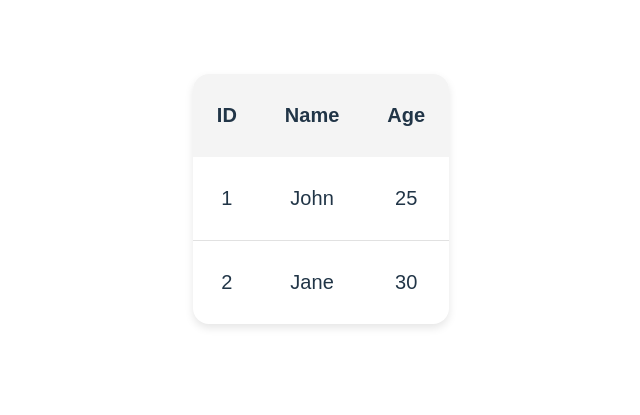
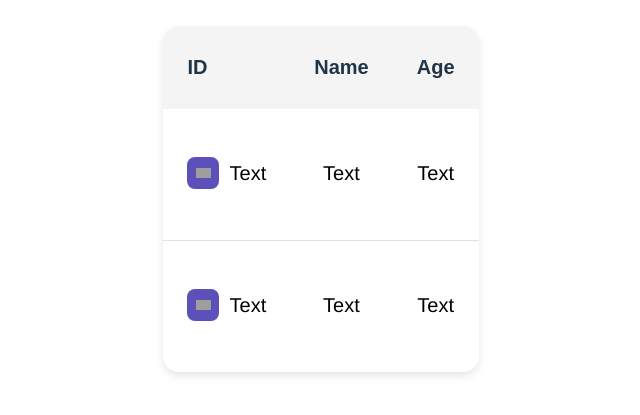
Before and after one commit to shadowae/component-library, a React (Vite) app: page / in a window 1280 px wide. Shown: the part 201-616 px from the top of the page, without its empty margins (319-959 px from the left). Built offline with nearby package versions, Linux system fonts and the light colour scheme; grey boxes are pictures that could not be loaded.

Commit message:
feature: updated table component to work with cell

```diff
--- a/src/TableComponent.css
+++ b/src/TableComponent.css
@@ -55,3 +55,7 @@ table tr {
         font-size: 16px; /* SM & XS */
     }
 }
+
+.selected {
+    background-color: #EFEDFD;
+}
--- a/src/TableComponent.tsx
+++ b/src/TableComponent.tsx
@@ -1,67 +1,93 @@
 import React, { useState } from 'react';
 import './TableComponent.css';
 import SortingIcons from "./components/SortingIcons.tsx";
+import Cell from "./components/Cell.tsx";
 
 interface TableColumnProps {
-	data: any;
+	data: never;
 	columnKey: string;
+	selected: boolean;
+	firstColumn: boolean;
 }
 
 interface TableComponentProps {
-	data: any[];
+	data: never[];
 	columns: { name: string; key: string }[];
 	sortable: boolean;
 	selectable: 'single' | 'multi';
 	onSort?: (columnKey: string, sortDirection: string | null) => void;
-	onSelect?: (selectedRows: any[]) => void;
+	onSelect?: (selectedRows: never[]) => void;
 }
 
 const TableComponent: React.FC<TableComponentProps> = ({ data, columns, sortable, selectable, onSort, onSelect }) => {
 	const [sortedColumn, setSortedColumn] = useState<string | null>(null);
-	const [selectedRows, setSelectedRows] = useState<any[]>([]);
-	const [sortDirection, setSortDirection] = useState<string| null>(null)
+	const [selectedRows, setSelectedRows] = useState<Set<never>>(new Set());
+	const [sortDirection, setSortDirection] = useState<string | null>(null);
 
 	const getNewDirection = (sortDirection: string | null, isNewColumn: boolean) => {
 		if (isNewColumn) {
-			return 'asc'
+			return 'asc';
 		}
 		switch (sortDirection) {
 			case 'asc':
-				return 'desc'
+				return 'desc';
 			case 'desc':
 				return null;
 			default:
-				return 'asc'
+				return 'asc';
 		}
-	}
+	};
 
 	const handleSort = (columnKey: string) => {
 		if (sortable && onSort) {
 			const getSortDirection = getNewDirection(sortDirection, sortedColumn !== columnKey);
-			setSortDirection(getSortDirection)
+			setSortDirection(getSortDirection);
 			setSortedColumn(columnKey);
 			onSort(columnKey, getSortDirection);
 		}
 	};
 
-	const handleSelect = (row: any) => {
+	const handleSelect = (row: never) => {
+		const updatedSelectedRows = new Set(selectedRows);
+
 		if (selectable === 'single') {
-			setSelectedRows([row]);
+			updatedSelectedRows.clear();
+			updatedSelectedRows.add(row)
+			setSelectedRows(updatedSelectedRows);
 		} else if (selectable === 'multi') {
-			setSelectedRows(selectedRows.includes(row) ? selectedRows.filter(item => item !== row) : [...selectedRows, row]);
+			if (selectedRows.has(row)) {
+				updatedSelectedRows.delete(row);
+			} else {
+				updatedSelectedRows.add(row);
 			}
-		onSelect && onSelect(selectedRows);
+			setSelectedRows(updatedSelectedRows);
+		}
+		if (onSelect !== undefined) {
+			onSelect(Array.from(updatedSelectedRows)); // Convert Set to Array before passing to onSelect
+		}
 	};
-	const TableColumn: React.FC<TableColumnProps> = ({ data, columnKey }) => {
+
+	const TableColumn: React.FC<TableColumnProps> = ({ data, columnKey ,selected, firstColumn}) => {
 		return (
-			<td className={'table-cell'}>{data[columnKey]}</td>
+			<td className={'table-cell'}>
+				<Cell
+					textValue={data[columnKey]}
+					key={columnKey}
+					breakpoint={'desktop'}
+					textWeight={'default'}
+					divider={"off"}
+					radio={selectable === 'single' && firstColumn ? 'on' : 'off'}
+					checkbox={selectable === 'multi' && firstColumn ? 'on' : 'off'}
+					state={selected ? 'on' : 'off'}
+				/>
+			</td>
 		);
 	};
 
 	return (
 		<table className="table-component">
 			<thead>
-			<tr className="table-header-row"> {/* Apply the header row style */}
+			<tr className="table-header-row">
 				{columns.map((column) => (
 					<th key={column.key} onClick={() => handleSort(column.key)}>
 						{column.name}
@@ -74,9 +100,13 @@ const TableComponent: React.FC<TableComponentProps> = ({ data, columns, sortable
 			</thead>
 			<tbody>
 			{data.map((row, index) => (
-				<tr key={index} className="table-row" onClick={() => handleSelect(row)}> {/* Apply the row style */}
-				{columns.map((column) => (
-					<TableColumn key={column.key} data={row} columnKey={column.key} />
+				<tr
+					key={index}
+					className={`table-row ${selectedRows.has(index) ? 'selected' : ''}`}
+					onClick={() => handleSelect(index)}
+				>
+					{columns.map((column, columnIndex) => (
+						<TableColumn key={column.key} data={row} columnKey={column.key} selected={selectedRows.has(index)} firstColumn={columnIndex === 0}/>
 					))}
 				</tr>
 			))}
--- a/src/components/SortingIcons.tsx
+++ b/src/components/SortingIcons.tsx
@@ -7,7 +7,6 @@ interface SortProps {
 
 const SortingIcons = ({sortDirection}: SortProps) => {
 	const getIcon = () => {
-		console.log(sortDirection)
 		if (sortDirection === 'asc') {
 			return <img src={UpIcon} alt="Up Arrow" />; // Up arrow icon
 		} else if (sortDirection === 'desc') {
```
Also changed, not shown: src/sorting.ts (added, +23 -0 lines), 1 other file (tests, documents, lock files or other folders). Lines whose indentation alone changed are shown as unchanged.
